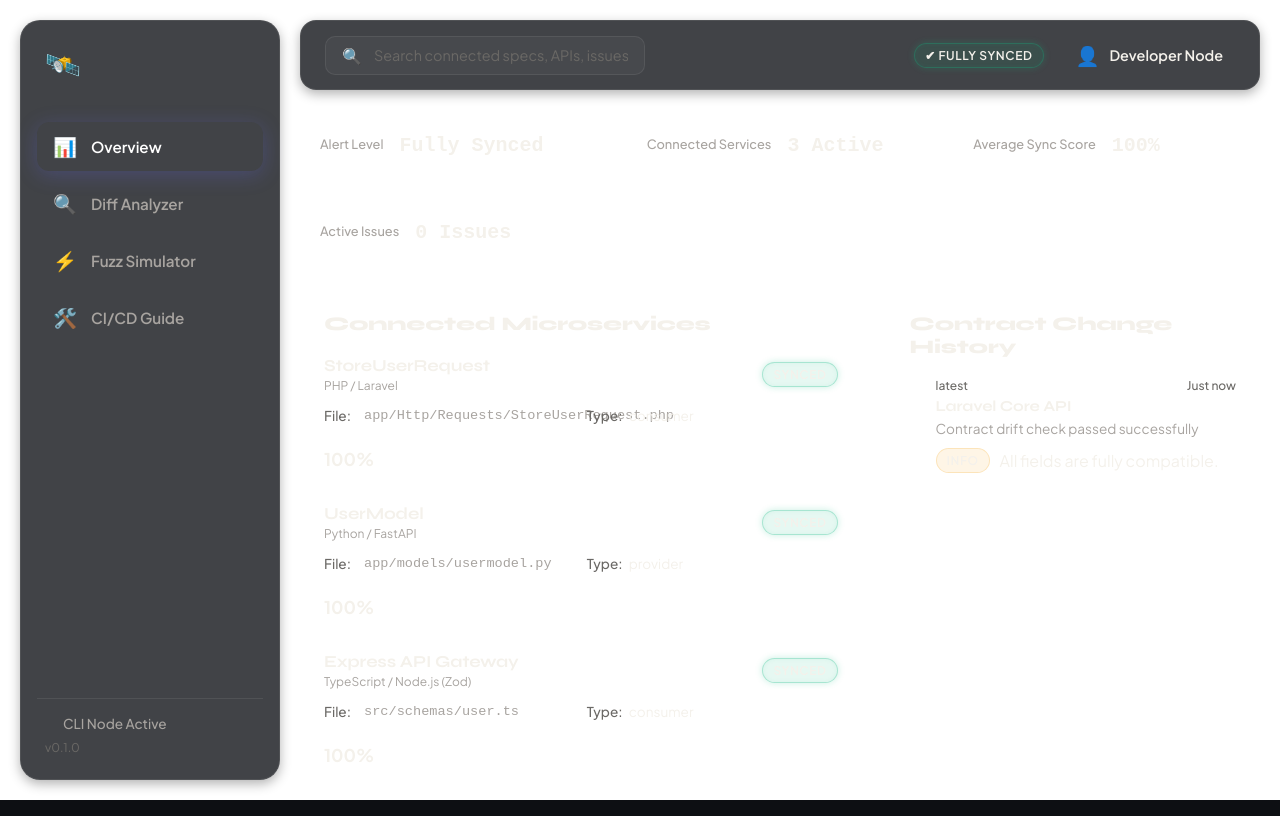
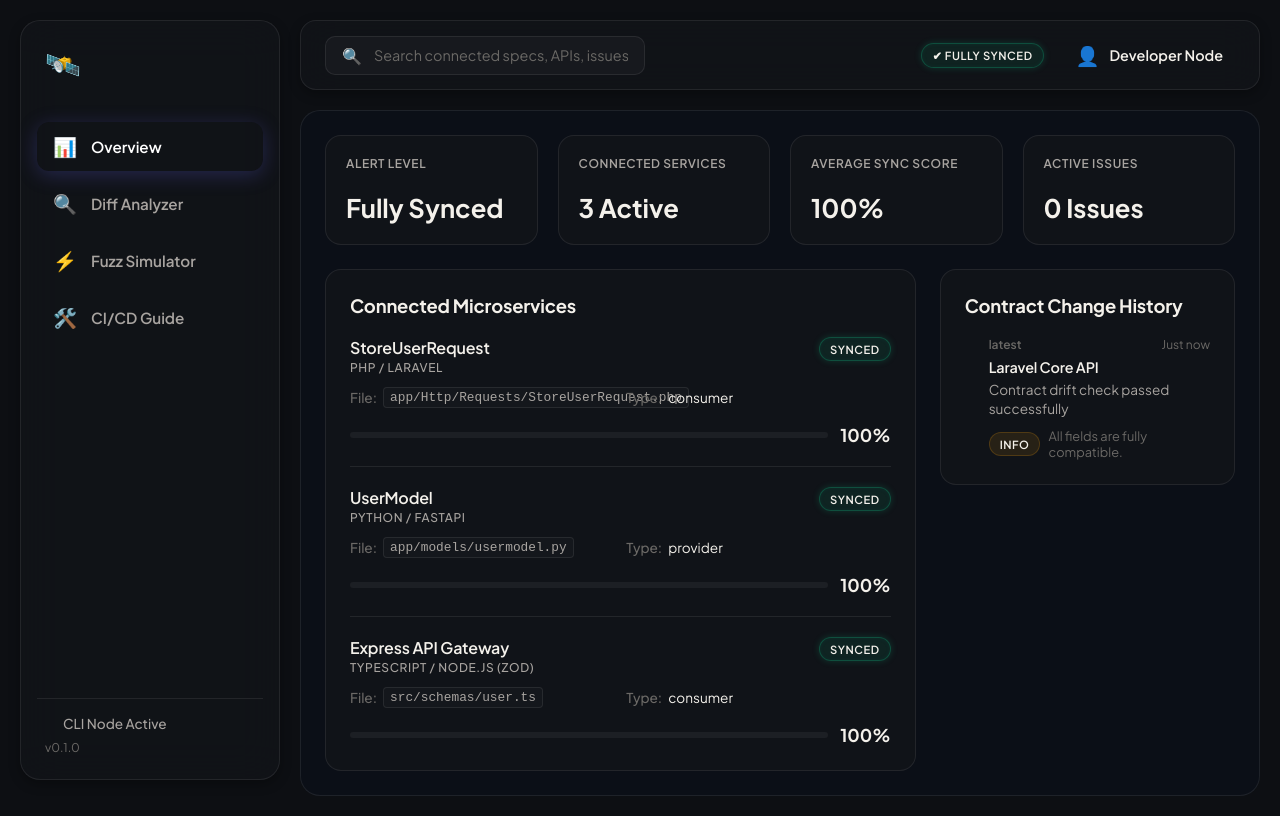
Before and after one commit to ArafathUIU/PolyglotSpec, a React (Vite) app in the folder dashboard/: page / in a window 1280 px wide. Built offline with nearby package versions, Linux system fonts and the light colour scheme.

Commit message:
Fix Overview.css to save the correct background colors and grid split styling parameters on disk

```diff
--- a/dashboard/src/App.css
+++ b/dashboard/src/App.css
@@ -1,6 +1,8 @@
 .app-container {
   display: flex;
   min-height: 100vh;
+  background-color: var(--bg-primary);
+  color: var(--text-primary);
 }
 
 .main-content {
--- a/dashboard/src/pages/Overview.css
+++ b/dashboard/src/pages/Overview.css
@@ -1,52 +1,94 @@
-/* Overview Page Structure */
+/* Overview Page Background & Container */
 .overview-container {
   display: flex;
   flex-direction: column;
   gap: 24px;
   width: 100%;
+  background-color: #0b0f17;
+  padding: 24px;
+  border-radius: 20px;
+  border: 1px solid var(--border-color);
+  font-family: 'Plus Jakarta Sans', -apple-system, BlinkMacSystemFont, "Segoe UI", Roboto, sans-serif !important;
 }
 
+/* Typography Overrides to ensure clean standard sans-serif */
+.overview-container *,
+.overview-container h1,
+.overview-container h2,
+.overview-container h3,
+.overview-container h4,
+.overview-container h5,
+.overview-container h6 {
+  font-family: 'Plus Jakarta Sans', -apple-system, BlinkMacSystemFont, "Segoe UI", Roboto, sans-serif !important;
+}
+
+.overview-container code,
+.overview-container pre,
+.overview-container .detail-code {
+  font-family: 'JetBrains Mono', monospace !important;
+}
+
+/* Top Stats Cards Horizontal Row */
 .metrics-grid {
   display: grid;
-  grid-template-columns: repeat(auto-fit, minmax(240px, 1fr));
+  grid-template-columns: repeat(4, 1fr);
   gap: 20px;
   width: 100%;
 }
 
+@media (max-width: 1024px) {
+  .metrics-grid {
+    grid-template-columns: repeat(2, 1fr);
+  }
+}
+
+@media (max-width: 640px) {
+  .metrics-grid {
+    grid-template-columns: 1fr;
+  }
+}
+
 .metric-card {
   display: flex;
-  align-items: center;
-  gap: 16px;
+  flex-direction: column;
+  justify-content: space-between;
   padding: 20px;
+  min-height: 110px;
+  background: var(--bg-card);
+  border: 1px solid var(--border-color);
   border-radius: 16px;
+  transition: transform var(--transition-fast), border-color var(--transition-fast);
 }
 
-.metric-icon {
-  font-size: 2rem;
-}
-
-.metric-info {
-  display: flex;
-  flex-direction: column;
+.metric-card:hover {
+  transform: translateY(-2px);
+  border-color: var(--border-hover);
 }
 
 .metric-label {
-  font-size: 0.8rem;
+  font-size: 0.75rem;
+  font-weight: 600;
+  text-transform: uppercase;
+  letter-spacing: 0.05em;
   color: var(--text-secondary);
-  font-weight: 500;
 }
 
 .metric-value {
-  font-size: 1.25rem;
-  font-weight: 800;
+  font-size: 1.6rem;
+  font-weight: 700;
   color: var(--text-primary);
-  margin-top: 4px;
+  margin-top: 8px;
 }
 
-/* Row wrapper for connected microservices & timeline */
+/* Colors for specific statuses */
+.text-green { color: var(--accent-green) !important; }
+.text-red { color: var(--accent-red) !important; }
+.text-yellow { color: var(--accent-yellow) !important; }
+
+/* Main Dashboard Split (2 Columns: 2/3 and 1/3) */
 .overview-row {
   display: grid;
-  grid-template-columns: 1.5fr 1fr;
+  grid-template-columns: 2fr 1fr;
   gap: 24px;
   align-items: start;
 }
@@ -57,14 +99,23 @@
   }
 }
 
-.services-section, .timeline-section {
+.services-section {
   padding: 24px;
-  border-radius: 20px;
+  border-radius: 16px;
+  background: var(--bg-card);
+  border: 1px solid var(--border-color);
+}
+
+.timeline-section {
+  padding: 24px;
+  border-radius: 16px;
+  background: var(--bg-card);
+  border: 1px solid var(--border-color);
 }
 
 .section-title {
-  font-size: 1.2rem;
-  font-weight: 800;
+  font-size: 1.15rem;
+  font-weight: 700;
   margin-bottom: 20px;
   color: var(--text-primary);
 }
@@ -72,13 +123,12 @@
 .services-list {
   display: flex;
   flex-direction: column;
-  gap: 16px;
+  gap: 20px;
 }
 
 .service-item {
   border-bottom: 1px solid var(--border-color);
-  padding-bottom: 16px;
-  transition: transform var(--transition-fast);
+  padding-bottom: 20px;
 }
 
 .service-item:last-child {
@@ -86,33 +136,59 @@
   padding-bottom: 0;
 }
 
-.service-item:hover {
-  transform: translateX(4px);
-}
-
 .service-header {
   display: flex;
-  align-items: center;
+  align-items: flex-start;
   justify-content: space-between;
   margin-bottom: 12px;
 }
 
+.service-title-group {
+  display: flex;
+  flex-direction: column;
+  gap: 2px;
+}
+
 .service-name {
-  font-size: 1.05rem;
-  font-weight: 700;
+  font-size: 1rem;
+  font-weight: 600;
   color: var(--text-primary);
 }
 
 .service-framework {
   font-size: 0.75rem;
   color: var(--text-secondary);
-  display: block;
-  margin-top: 2px;
+  font-weight: 500;
+  text-transform: uppercase;
+  letter-spacing: 0.05em;
+}
+
+.status-badge {
+  display: inline-flex;
+  align-items: center;
+  padding: 4px 10px;
+  border-radius: 9999px;
+  font-size: 0.7rem;
+  font-weight: 600;
+  text-transform: uppercase;
+  letter-spacing: 0.05em;
+}
+
+.status-badge.green {
+  background: rgba(16, 185, 129, 0.1);
+  color: var(--accent-green);
+  border: 1px solid rgba(16, 185, 129, 0.2);
+}
+
+.status-badge.red {
+  background: rgba(239, 68, 68, 0.1);
+  color: var(--accent-red);
+  border: 1px solid rgba(239, 68, 68, 0.2);
 }
 
 .service-details {
   display: grid;
-  grid-template-columns: repeat(auto-fit, minmax(200px, 1fr));
+  grid-template-columns: repeat(auto-fit, minmax(220px, 1fr));
   gap: 12px;
   margin-bottom: 16px;
 }
@@ -131,54 +207,77 @@
 
 .detail-code {
   color: var(--text-secondary);
-  background: rgba(255, 255, 255, 0.03);
+  background: rgba(255, 255, 255, 0.02);
   padding: 2px 6px;
   border-radius: 4px;
   border: 1px solid var(--border-color);
+  font-size: 0.8rem;
 }
 
-.score-container {
+.progress-bar-container {
   display: flex;
-  flex-direction: column;
-  gap: 8px;
+  align-items: center;
+  gap: 12px;
+  margin-top: 12px;
 }
 
-.score-header {
-  display: flex;
-  justify-content: space-between;
-  font-size: 0.85rem;
+.progress-bar-bg {
+  flex-grow: 1;
+  height: 6px;
+  background: rgba(255, 255, 255, 0.05);
+  border-radius: 3px;
+  overflow: hidden;
+}
+
+.progress-bar {
+  height: 100%;
+  border-radius: 3px;
+  transition: width var(--transition-normal);
+}
+
+.progress-bar.green { background: var(--accent-green); }
+.progress-bar.amber { background: var(--accent-yellow); }
+.progress-bar.red { background: var(--accent-red); }
+
+.progress-percent {
+  font-size: 0.75rem;
   font-weight: 600;
   color: var(--text-secondary);
+  min-width: 32px;
+  text-align: right;
 }
 
-.score-value {
-  color: var(--text-primary);
-  font-weight: 700;
-}
-
-/* Timeline/Activity Styles */
+/* Timeline Feed on the Right */
 .timeline-list {
   display: flex;
   flex-direction: column;
-  gap: 20px;
+  gap: 18px;
 }
 
 .timeline-item {
   display: flex;
   gap: 16px;
+  border-bottom: 1px solid var(--border-color);
+  padding-bottom: 16px;
+}
+
+.timeline-item:last-child {
+  border-bottom: none;
+  padding-bottom: 0;
 }
 
 .timeline-badge-container {
   display: flex;
   flex-direction: column;
   align-items: center;
+  flex-shrink: 0;
 }
 
 .timeline-dot {
-  width: 10px;
-  height: 10px;
+  width: 8px;
+  height: 8px;
   border-radius: 50%;
-  margin-top: 4px;
+  margin-top: 5px;
 }
 
 .timeline-dot.red { background-color: var(--accent-red); box-shadow: 0 0 8px var(--accent-red); }
@@ -207,11 +306,12 @@
   display: flex;
   justify-content: space-between;
   font-size: 0.75rem;
-  font-weight: 500;
+  margin-bottom: 2px;
 }
 
 .timeline-commit {
   color: var(--text-muted);
+  font-weight: 600;
 }
 
 .timeline-time {
@@ -219,8 +319,8 @@
 }
 
 .timeline-service-name {
-  font-size: 0.95rem;
-  font-weight: 700;
+  font-size: 0.9rem;
+  font-weight: 600;
   color: var(--text-primary);
 }
 
@@ -233,11 +333,11 @@
 .timeline-drift-info {
   display: flex;
   align-items: center;
-  gap: 10px;
+  gap: 8px;
   margin-top: 6px;
 }
 
-.drift-desc {
-  font-size: 0.85rem;
+.drift-details {
+  font-size: 0.8rem;
   color: var(--text-muted);
 }
```
